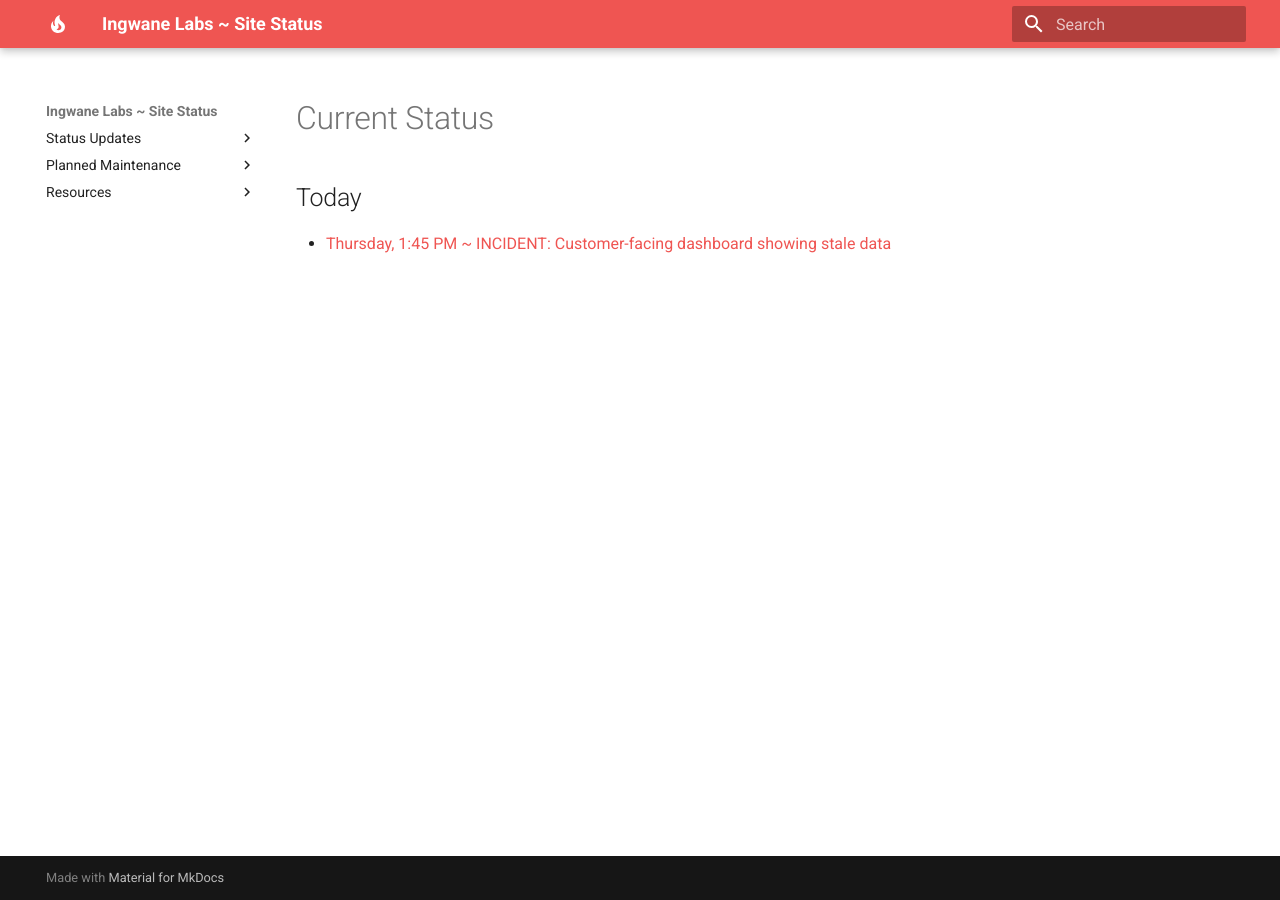
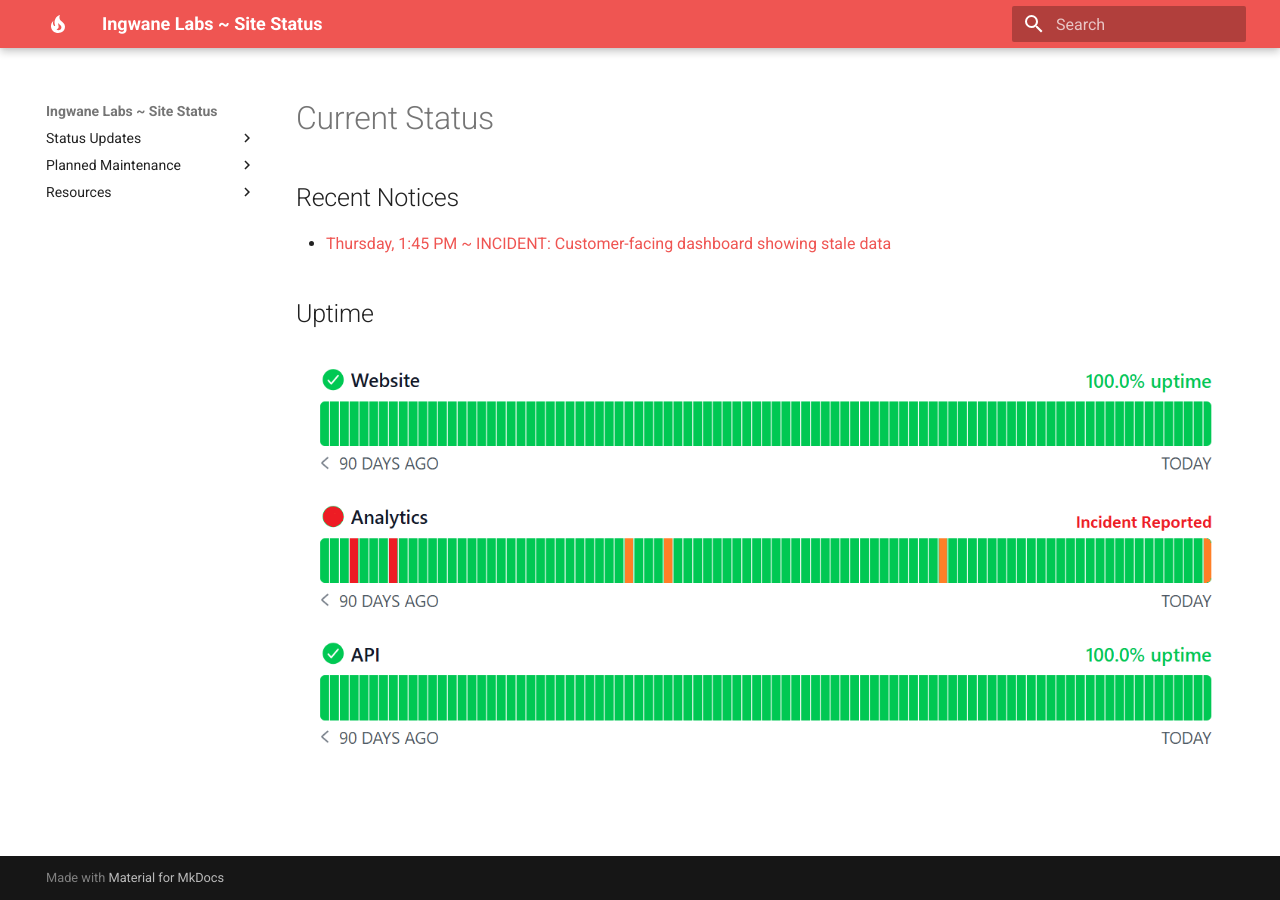
Before and after one commit to ingwanelabs/status, an MkDocs documentation site: the page built from docs/index.md, in a window 1280 px wide. Built offline with MkDocs 1.6.1 and Material for MkDocs 9.7.7, drawn with Linux system fonts in a browser that asks for light colours.

Commit message:
add uptime image

```diff
--- a/docs/index.md
+++ b/docs/index.md
@@ -1,4 +1,7 @@
 # Current Status
 
-## Today
+## Recent Notices
  - [Thursday, 1:45 PM ~ INCIDENT: Customer-facing dashboard showing stale data](thursday-1345.md)
+
+## Uptime
+![status](images/uptime-incident.png)
```
